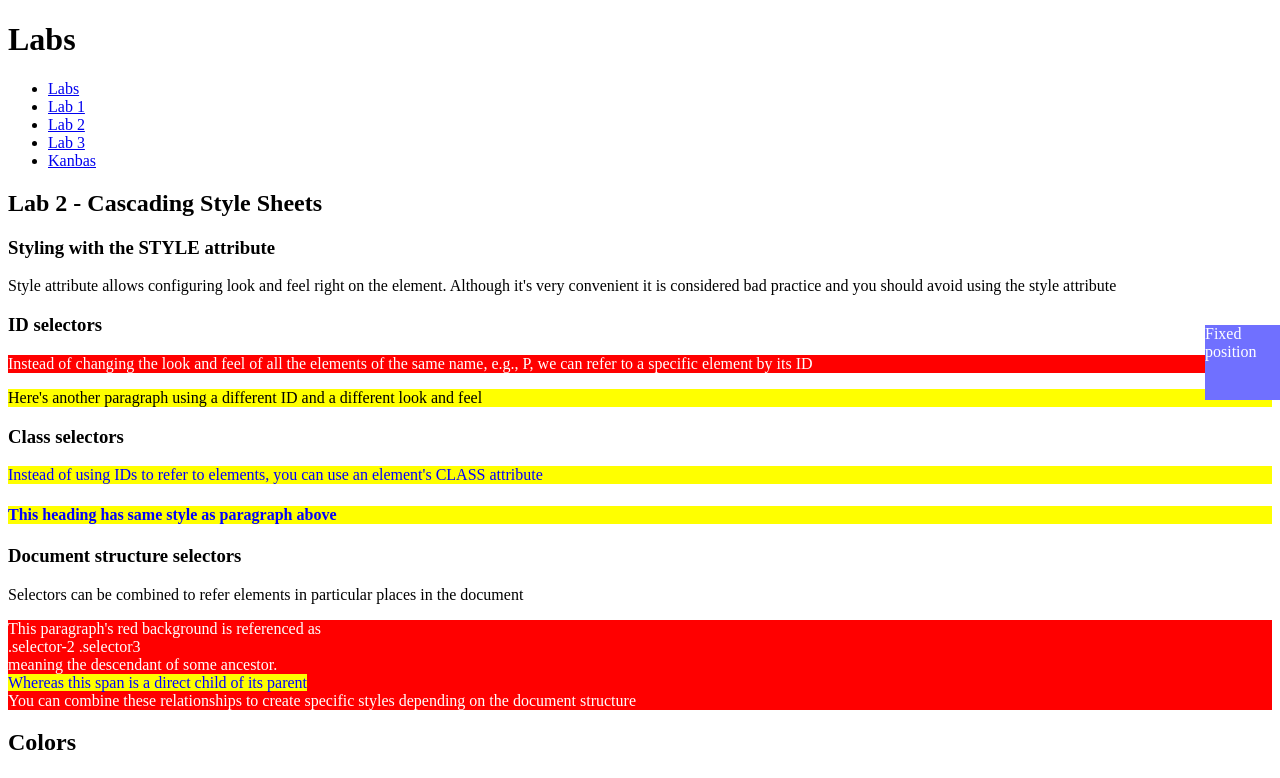
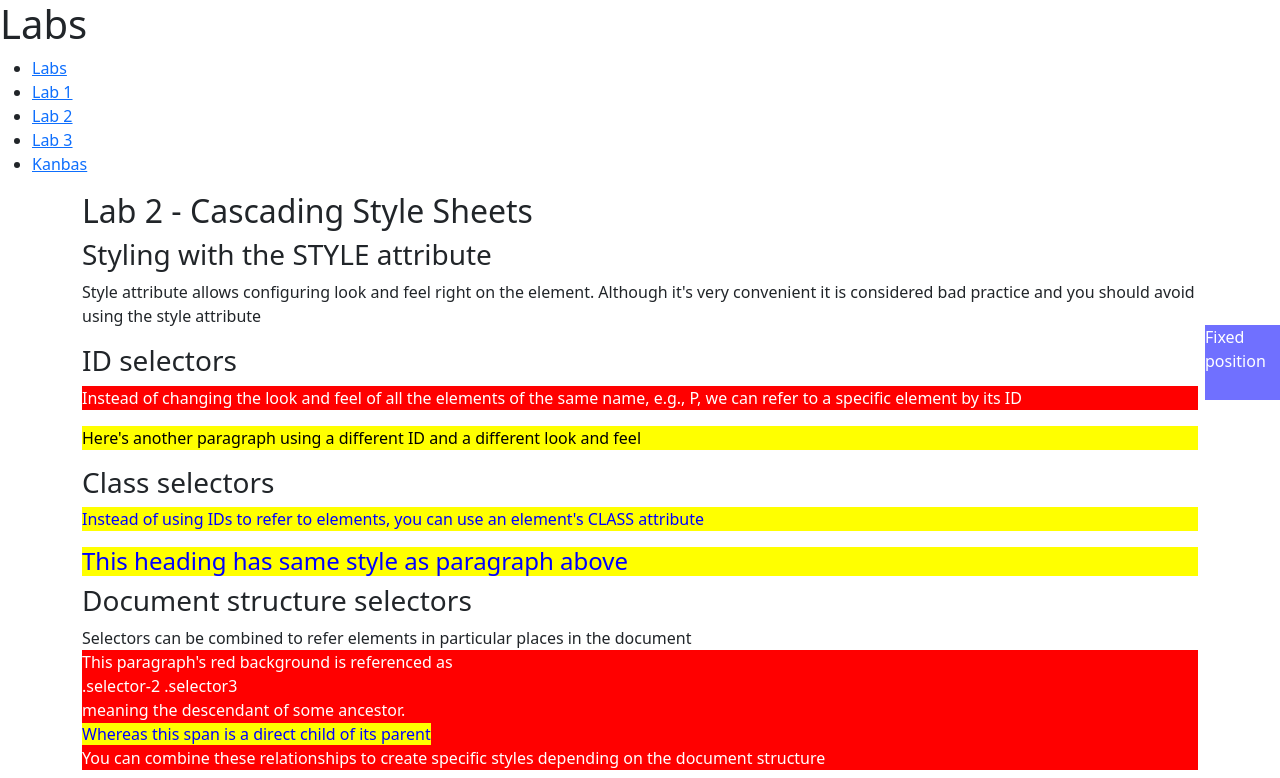
Before and after one commit to EthanLawyer/kanbas-react-web-app, a React (Create React App) app: page /#/Labs/Lab2 in a window 1280 px wide. Shown: the top 778 px of the page. Built offline with nearby package versions, Linux system fonts and the light colour scheme.

Commit message:
Installed bootstrap and Laid out content with containers.

```diff
--- a/package.json
+++ b/package.json
@@ -10,6 +10,7 @@
     "@types/node": "^16.18.97",
     "@types/react": "^18.3.2",
     "@types/react-dom": "^18.3.0",
+    "bootstrap": "^5.3.3",
     "react": "^18.3.1",
     "react-dom": "^18.3.1",
     "react-icons": "^5.2.1",
--- a/src/Labs/Lab2/index.tsx
+++ b/src/Labs/Lab2/index.tsx
@@ -3,7 +3,7 @@
 
 export default function Lab2() {
     return (
-      <div id="wd-lab2">
+      <div className="container">
         <h2>Lab 2 - Cascading Style Sheets</h2>
         <h3>Styling with the STYLE attribute</h3>
         {/* <p style={{ backgroundColor: "blue",
--- a/src/index.tsx
+++ b/src/index.tsx
@@ -1,6 +1,7 @@
 import React from 'react';
 import ReactDOM from 'react-dom/client';
 //import './index.css';
+import "bootstrap/dist/css/bootstrap.min.css";
 import App from './App';
 import reportWebVitals from './reportWebVitals';
 
```
Also changed, not shown: 1 other file (tests, documents, lock files or other folders).
